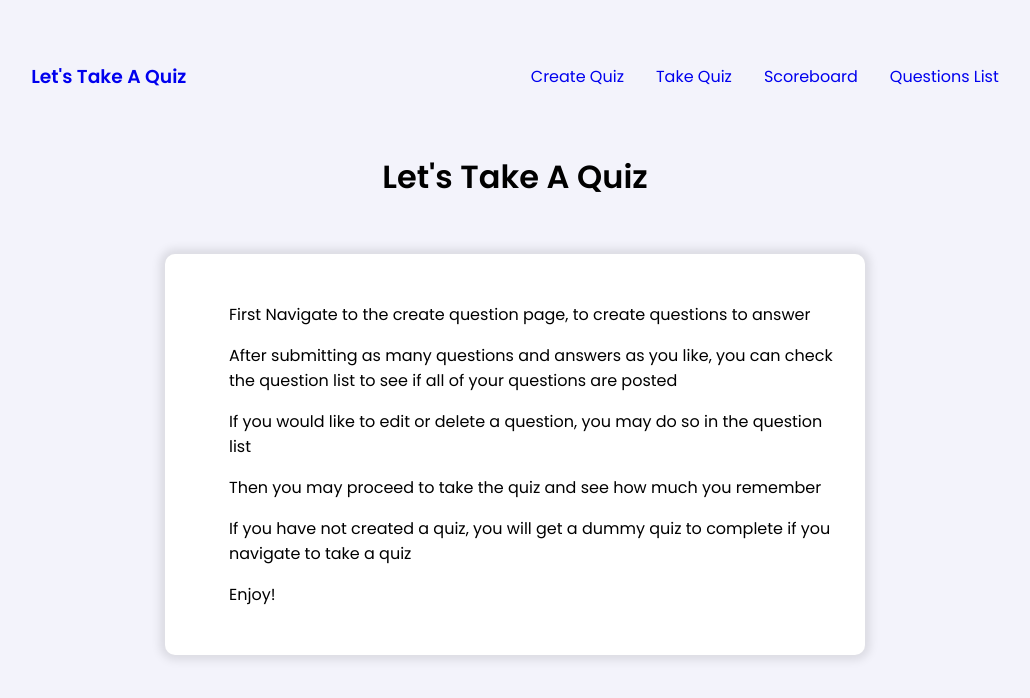
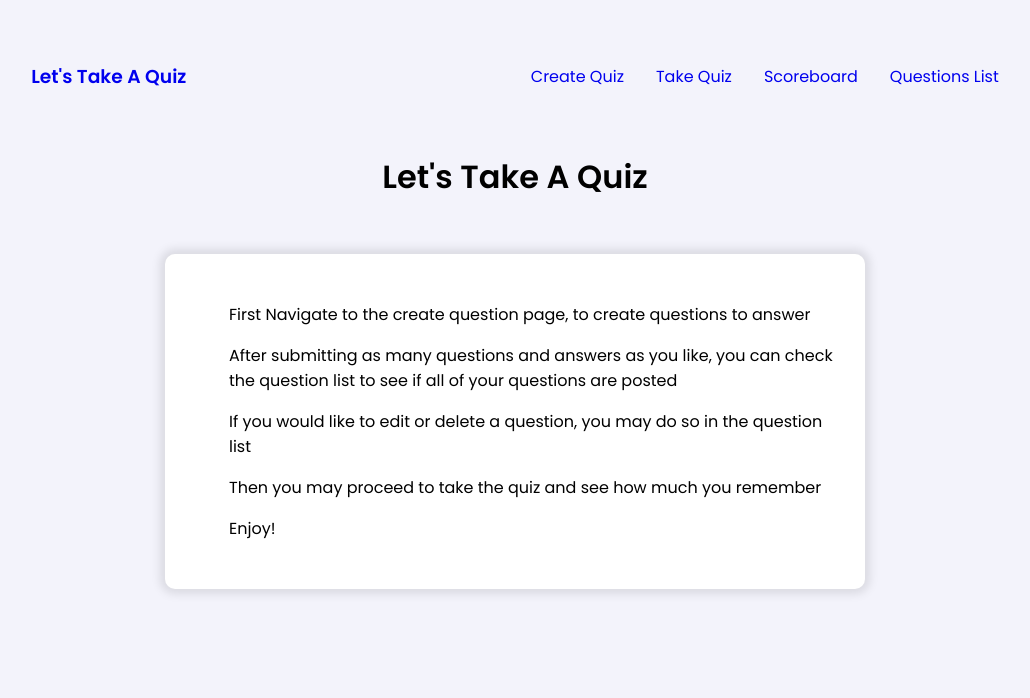
Before and after one commit to MercyAkindele/quiz-application, a React (Create React App) app in the folder front-end/: page / in a window 1280 px wide. Shown: the top 698 px of the page, without its empty margins (125-1155 px from the left). Built offline with nearby package versions, Linux system fonts and the light colour scheme; no server answers.

Commit message:
Updated ReadeMe and instructions

```diff
--- a/front-end/src/components/LetsTakeAQuiz.js
+++ b/front-end/src/components/LetsTakeAQuiz.js
@@ -23,10 +23,6 @@ export default function LetsTakeAQuiz() {
               Then you may proceed to take the quiz and see how much you
               remember
             </li>
-            <li>
-              If you have not created a quiz, you will get a dummy quiz to
-              complete if you navigate to take a quiz
-            </li>
             <li>Enjoy!</li>
           </ul>
         </div>
```
Also changed, not shown: 1 other file (tests, documents, lock files or other folders).
